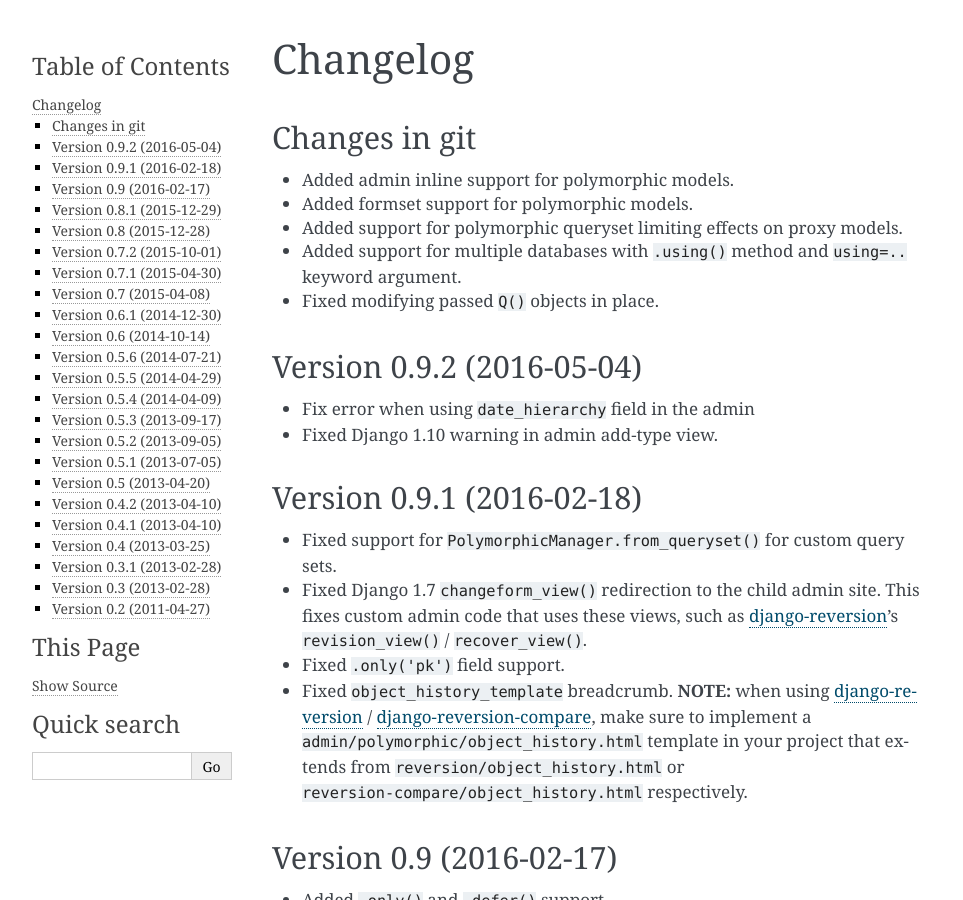
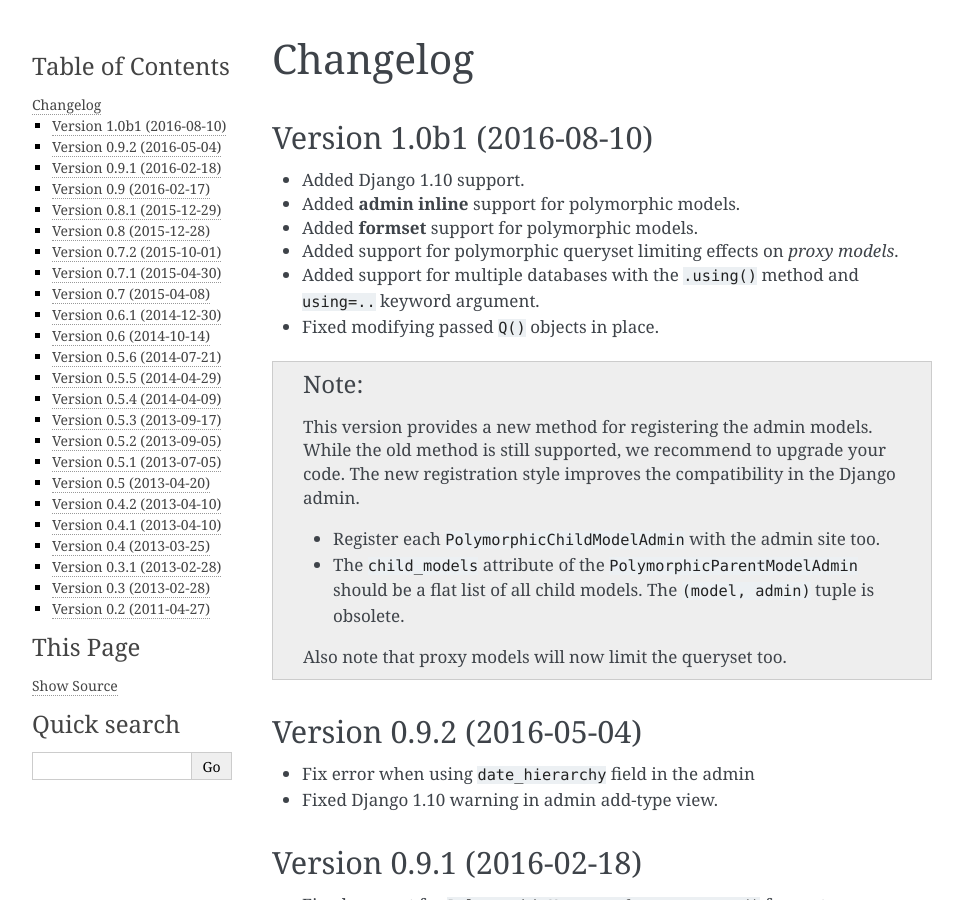
Before and after one commit to jazzband/django-polymorphic, a Sphinx documentation site: the page built from docs/changelog.rst, in a window 1280 px wide and 900 px high. Shown: the whole window, without its empty margins (148-1111 px from the left). Built offline with Sphinx 7.4.7, drawn with Linux system fonts in a browser that asks for light colours.

Commit message:
Bump to 1.0b1

```diff
--- a/docs/changelog.rst
+++ b/docs/changelog.rst
@@ -1,14 +1,26 @@
 Changelog
 =========
 
-Changes in git
---------------
+Version 1.0b1 (2016-08-10)
+--------------------------
 
-* Added admin inline support for polymorphic models.
-* Added formset support for polymorphic models.
-* Added support for polymorphic queryset limiting effects on proxy models.
-* Added support for multiple databases with ``.using()`` method and ``using=..`` keyword argument.
+* Added Django 1.10 support.
+* Added **admin inline** support for polymorphic models.
+* Added **formset** support for polymorphic models.
+* Added support for polymorphic queryset limiting effects on *proxy models*.
+* Added support for multiple databases with the ``.using()`` method and ``using=..`` keyword argument.
 * Fixed modifying passed ``Q()`` objects in place.
+
+.. note::
+   This version provides a new method for registering the admin models.
+   While the old method is still supported, we recommend to upgrade your code.
+   The new registration style improves the compatibility in the Django admin.
+
+   * Register each ``PolymorphicChildModelAdmin`` with the admin site too.
+   * The ``child_models`` attribute of the ``PolymorphicParentModelAdmin`` should be a flat list of all child models.
+     The ``(model, admin)`` tuple is obsolete.
+
+   Also note that proxy models will now limit the queryset too.
 
 
 Version 0.9.2 (2016-05-04)
--- a/docs/conf.py
+++ b/docs/conf.py
@@ -55,9 +55,9 @@
 # built documents.
 #
 # The short X.Y version.
-version = '0.9.2'
+version = '1.0'
 # The full version, including alpha/beta/rc tags.
-release = '0.9.2'
+release = '1.0b1'
 
 # The language for content autogenerated by Sphinx. Refer to documentation
 # for a list of supported languages.
--- a/polymorphic/__init__.py
+++ b/polymorphic/__init__.py
@@ -7,7 +7,7 @@
 Please see LICENSE and AUTHORS for more information.
 """
 # See PEP 440 (https://www.python.org/dev/peps/pep-0440/)
-__version__ = "0.9.2"
+__version__ = "1.0b1"
 
 
 # Monkey-patch Django < 1.5 to allow ContentTypes for proxy models.
--- a/setup.py
+++ b/setup.py
@@ -54,7 +54,10 @@
         'Programming Language :: Python',
         'Programming Language :: Python :: 2.6',
         'Programming Language :: Python :: 2.7',
+        'Programming Language :: Python :: 3.2',
         'Programming Language :: Python :: 3.3',
+        'Programming Language :: Python :: 3.4',
+        'Programming Language :: Python :: 3.5',
         'Framework :: Django',
         'Framework :: Django :: 1.4',
         'Framework :: Django :: 1.5',
```
